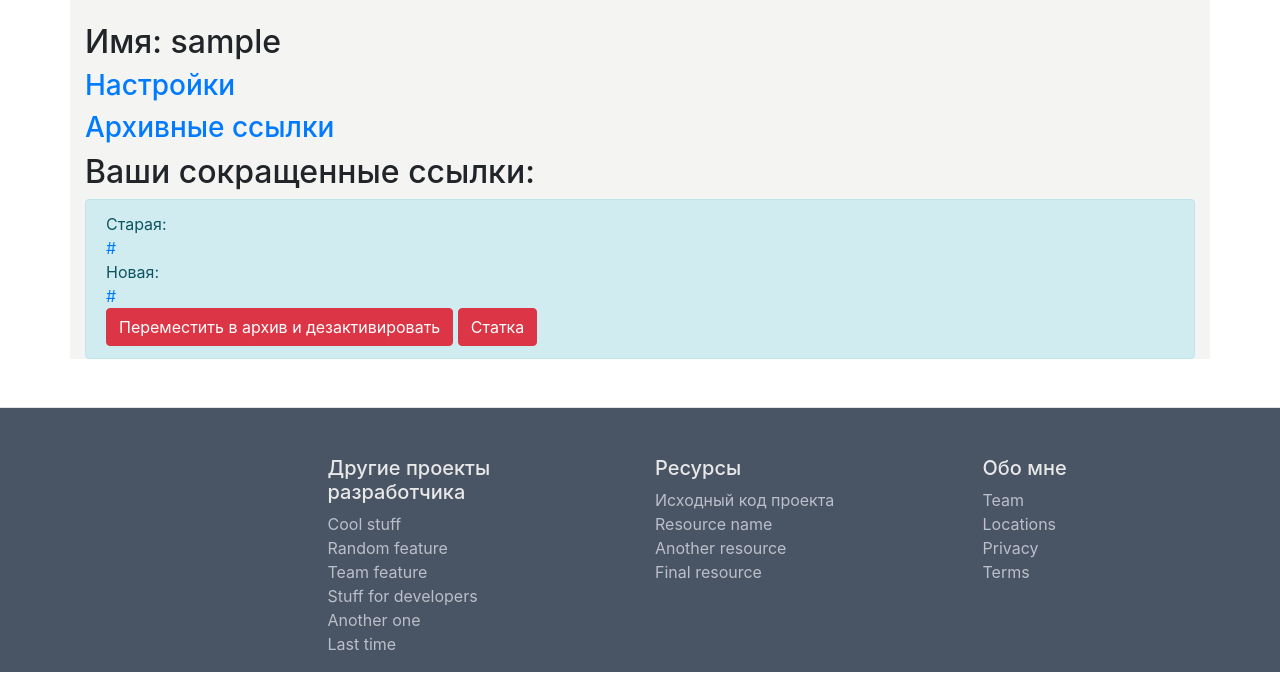
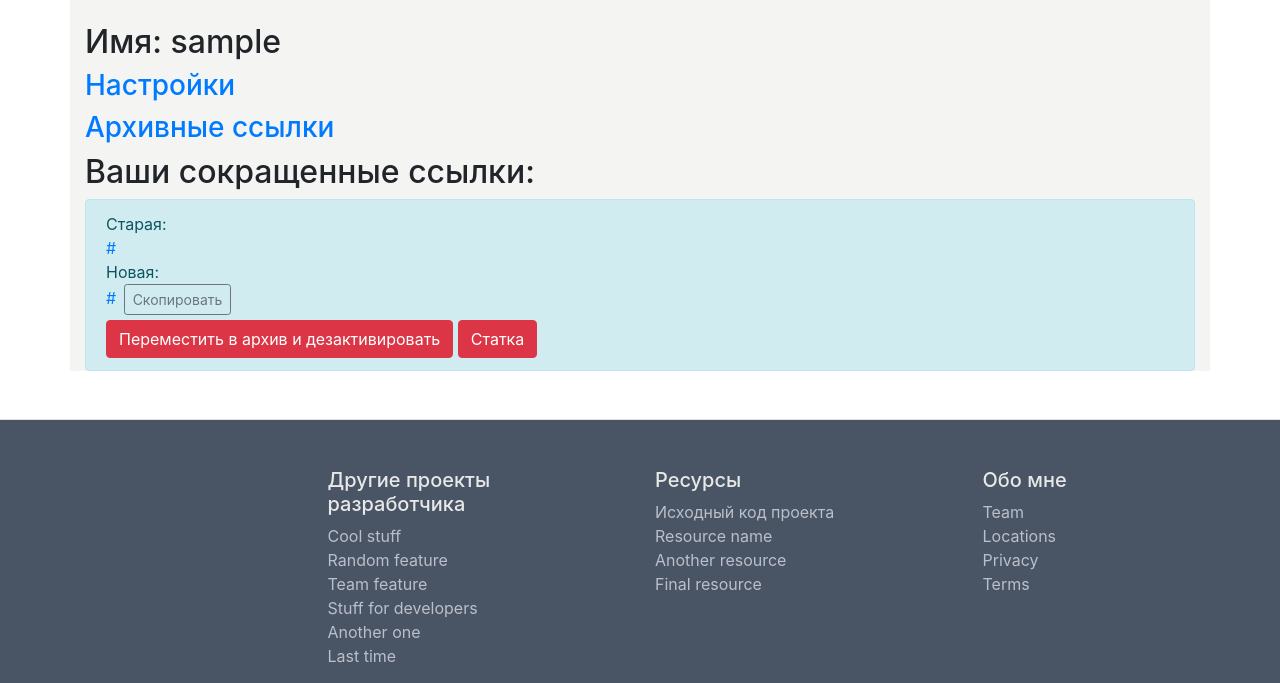
Before and after one commit to DONDJJ/url-shortener-django, a Django app: page /user/profile/ in a window 1280 px wide. Shown: the part 92-775 px from the top of the page. Run offline with Django 3.2, Linux system fonts and the light colour scheme; a user stored in the database is signed in; tables that the repository leaves empty hold one stand-in row (values such as "Sample post"); some libraries are stand-ins or nearby versions.

Commit message:
add copy button for active urls in profile.html, add styles for this button, add filter for zipping iterable objects with their length

```diff
--- a/UserApp/static/UserApp/style.css
+++ b/UserApp/static/UserApp/style.css
@@ -25,3 +25,11 @@ footer {
 	flex: 0 0 auto;
 	margin-bottom: 0px;
 }
+
+#move_button, #stat_button{
+    margin-top:5px;
+}
+
+div button[class="btn btn-outline-secondary btn-sm"]{
+    margin-left:3px;
+}
--- a/UserApp/templates/UserApp/profile.html
+++ b/UserApp/templates/UserApp/profile.html
@@ -33,15 +33,35 @@
         </nav>
     {%endif%}
 
-    {%for url in page_obj %}
+    {%for url, elem_num_id in page_obj|zipping_with_its_length %}
 
         <div id = "url_profile_item" class="alert alert-info">
             Старая: <br>
             <a href="{{url.original_url}}"> {{url.original_url}}</a> <br>
             Новая: <br>
-            <a href="{{url.new_short_url}}">{{url.new_short_url}}</a> <br>
-            <a href="{%url 'urldelete_url' url.pk%}" class="btn btn-danger">Переместить в архив и дезактивировать</a>
-            <a href="{%url 'url_stat' url.pk%}" class="btn btn-danger">Статка</a>
+            <a id=elem_n_{{elem_num_id}} href="{{url.new_short_url}}">{{url.new_short_url}}</a>
+            <button type="button" class="btn btn-outline-secondary btn-sm" id="button_{{elem_num_id}}" onclick="myFunction_{{elem_num_id}}()">Скопировать</button>
+            <script>
+            function myFunction_{{elem_num_id}}() {
+              // получение элемента - ссылки
+              var copyText = document.getElementById("elem_n_{{elem_num_id}}");
+
+              // получение элемента - кнопки и изменение ее текста при копировании
+              var button_copy=document.getElementById("button_{{elem_num_id}}");
+              button_copy.innerHTML="Готово!";
+
+              // копирование в буфер
+              var copyText=copyText.getAttribute('href')
+              var el = document.createElement('textarea');
+              el.value = copyText;
+              document.body.appendChild(el);
+              el.select();
+              document.execCommand('copy');
+            }
+            </script>
+            <br>
+            <a id="move_button" href="{%url 'urldelete_url' url.pk%}" class="btn btn-danger">Переместить в архив и дезактивировать</a>
+            <a id="stat_button" href="{%url 'url_stat' url.pk%}" class="btn btn-danger">Статка</a>
         </div>
 
     {%endfor%}
--- a/UserApp/views.py
+++ b/UserApp/views.py
@@ -21,6 +21,11 @@ def get_range(value):
 @register.filter
 def without_last_char(value):
     return value[:-1]
+
+
+@register.filter
+def zipping_with_its_length(value):
+    return zip(value, range(len(value)))
 
 
 class ProfileView(ListView):
```
